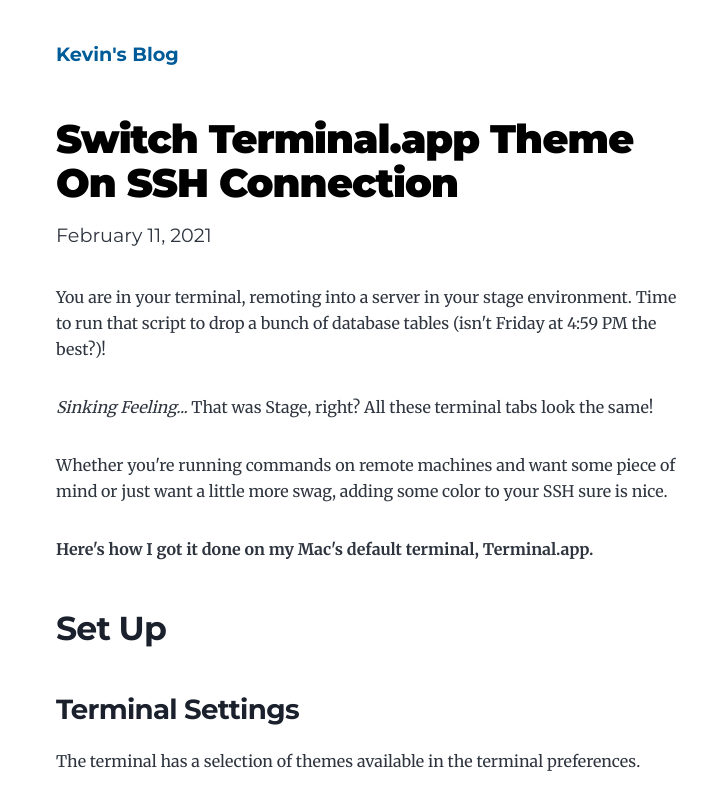
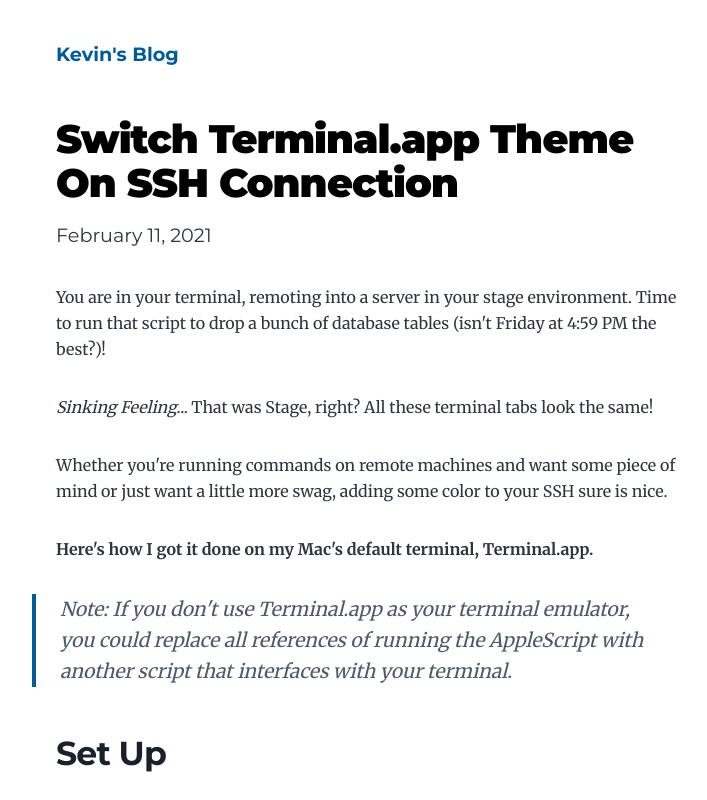
Before and after one commit to khernand/blog, a Gatsby site: page /terminal-app-ssh/ in a window 1280 px wide. Shown: the top 800 px of the page, without its empty margins (268-975 px from the left). Built offline with nearby package versions, Linux system fonts and the light colour scheme; Gatsby itself is replaced by a stand-in of ours; some packages are replaced by stand-ins of ours.

Commit message:
feat(ssh): add note for other terminals

```diff
--- a/content/blog/terminal-app-ssh/index.md
+++ b/content/blog/terminal-app-ssh/index.md
@@ -16,6 +16,10 @@
 sure is nice.
 
 **Here's how I got it done on my Mac's default terminal, Terminal.app.**
+
+> Note: If you don't use Terminal.app as your terminal emulator,
+> you could replace all references of running the AppleScript with
+> another script that interfaces with your terminal.
 
 ## Set Up
 
```
